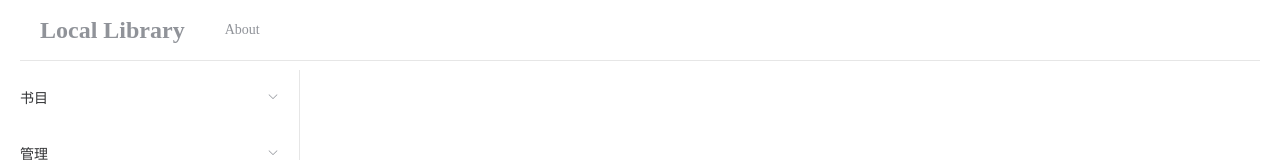
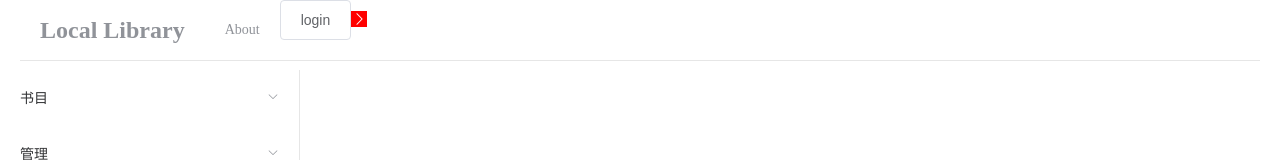
Before and after one commit to Jon-000/locallibrary, a Vue app: page / in a window 1280 px wide. Shown: the top 160 px of the page. Built offline with nearby package versions, Linux system fonts and the light colour scheme; no server answers.

Commit message:
加入.env.production;更改yarn run dev为development mode;添加一个登录的button便于测试oauth登录

```diff
--- a/package.json
+++ b/package.json
@@ -3,7 +3,7 @@
   "version": "0.1.0",
   "private": true,
   "scripts": {
-    "serve": "vue-cli-service serve",
+    "dev": "vue-cli-service serve --mode development",
     "build": "vue-cli-service build",
     "lint": "vue-cli-service lint"
   },
--- a/src/App.vue
+++ b/src/App.vue
@@ -5,6 +5,8 @@
         <el-menu style="" router mode="horizontal">
           <el-menu-item index="/home"><h1>Local Library</h1></el-menu-item>
           <el-menu-item index="/about">About</el-menu-item>
+          <el-button @click="goTo()">login</el-button>
+          <i class="el-icon-arrow-right" style="color:white;background:red;"></i>
         </el-menu>
       </el-header>
 
@@ -43,16 +45,52 @@
 
 <script>
 import HelloWorld from './components/HelloWorld.vue'
+import axios from 'axios';
 // import Layout from "./views/layout/Layout.vue";
 export default {
   name: 'app',
   components: {
     HelloWorld,
   },
+  data() {
+    return {
+      client_id: process.env.VUE_APP_GITHUB_OAUTH_CLIENT_ID,
+      scope: 'read:user',
+      state: 'foo',
+      getCodeURL: 'https://github.com/login/oauth/authorize',
+
+      code: null,
+      getUserURl: 'https://api.github.com/user',
+    }
+  },
+  created: function () {
+    console.log(this.$route.path)
+    // when code in url
+    if (this.code) {
+      console.log(this.code)
+    }
+    else {
+      // if no code in top, get accessToken from cookie
+
+    }
+  },
   methods: {
     handleOpen(key, keyPath) {
       this.$router.push('/catalog/book')
-    }
+    },
+    goTo() {
+      // console.log('goo')
+      // console.log(process.env.NODE_ENV)
+      // console.log(process.env.VUE_APP_GITHUB_OAUTH_CLIENT_ID)
+      let client_id = process.env.VUE_APP_GITHUB_OAUTH_CLIENT_ID
+      let client_secret = process.env.VUE_APP_GITHUB_OAUTH_CLIENT_SECRET
+      let redirect_uri = process.env.VUE_APP_GITHUB_OAUTH_REDIRECT_URI
+      let scope = 'read:user'
+      let u = `https://github.com/login/oauth/authorize?client_id=${client_id}&redirect_uri=${redirect_uri}&scope=${scope}`
+      console.log(u)
+      localStorage.urlBeforeAuth = this.$route.path
+      window.location.href = u
+    },
   }
 }
 </script>
```
Also changed, not shown: 2 other files (tests, documents, lock files or other folders).
